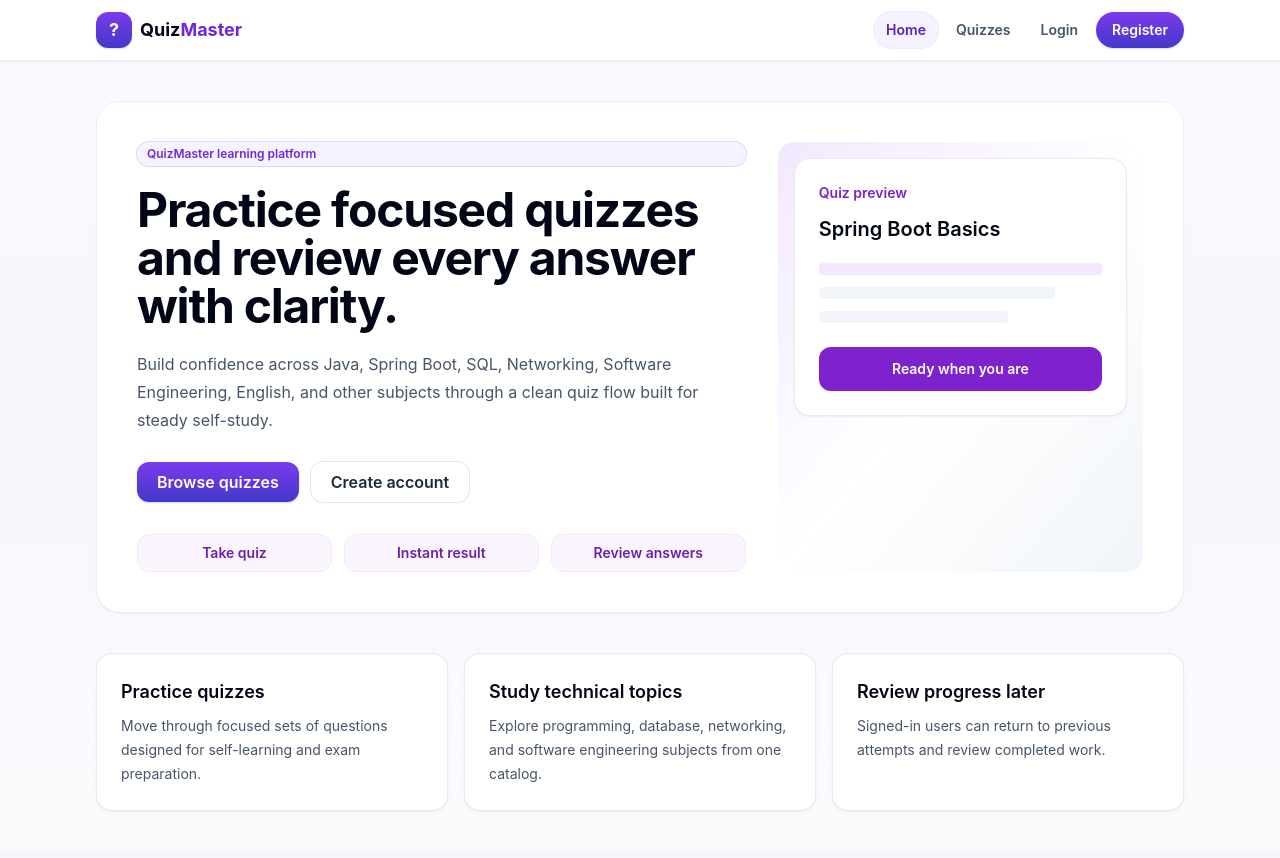
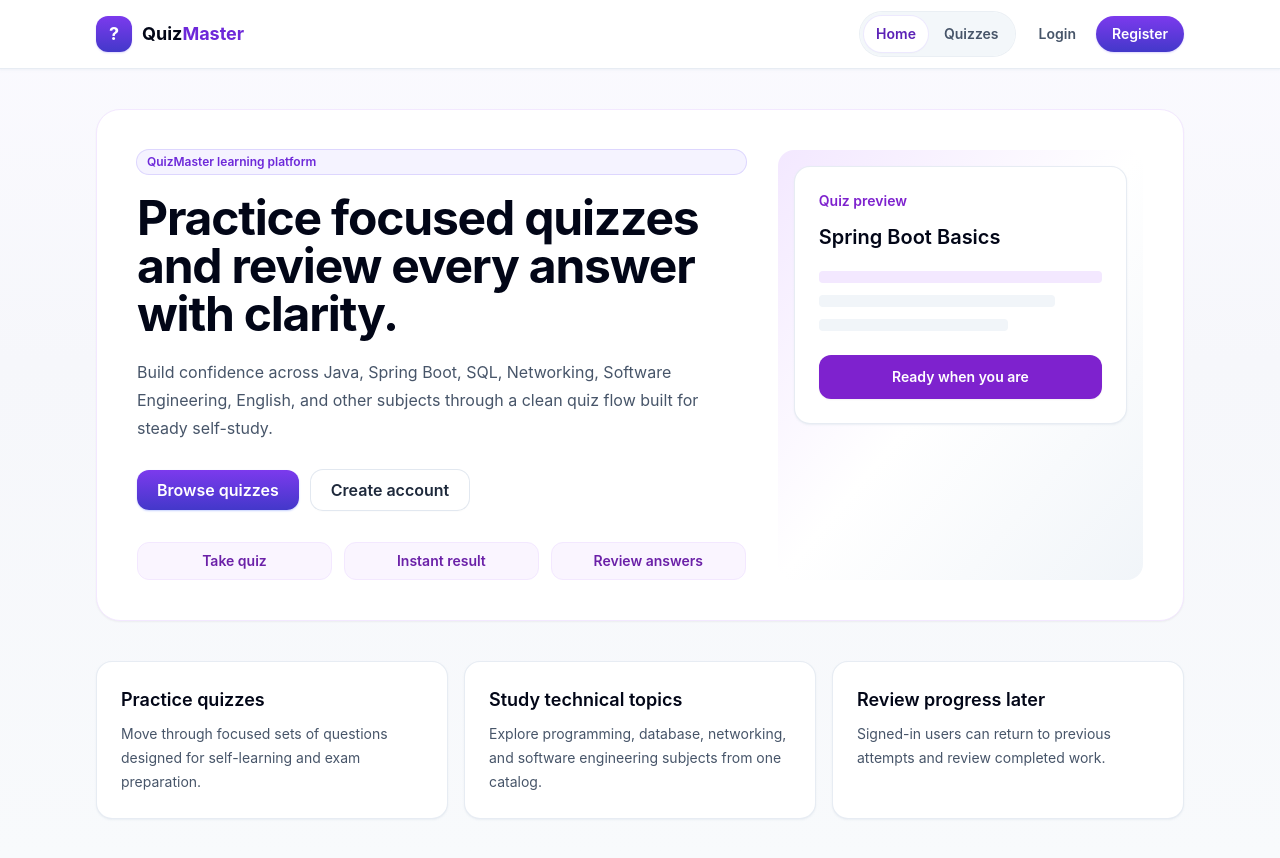
Before and after one commit to nguyenhdung2006/Quiz-Master, a React (Vite) app in the folder frontend/: page / in a window 1280 px wide. Built offline with nearby package versions, Linux system fonts and the light colour scheme; no server answers.

Commit message:
Polish app shell and navigation

```diff
--- a/frontend/src/layouts/AdminLayout.jsx
+++ b/frontend/src/layouts/AdminLayout.jsx
@@ -5,10 +5,10 @@ import { classNames } from "../components/ui/classNames.js";
 
 const linkClass = ({ isActive }) =>
   classNames(
-    "flex items-center justify-between rounded-xl px-4 py-3 text-sm font-semibold transition",
+    "flex items-center justify-between gap-3 rounded-xl px-4 py-3 text-sm font-semibold transition focus:outline-none focus-visible:ring-4 focus-visible:ring-violet-100",
     isActive
-      ? "bg-violet-50 text-violet-700 ring-1 ring-violet-100"
-      : "text-slate-600 hover:bg-slate-100 hover:text-slate-950",
+      ? "bg-white text-violet-800 shadow-sm ring-1 ring-violet-100"
+      : "text-slate-600 hover:bg-white/80 hover:text-slate-950",
   );
 
 export default function AdminLayout() {
@@ -17,8 +17,8 @@ export default function AdminLayout() {
   return (
     <div className="min-h-screen bg-transparent">
       <div className="mx-auto flex min-h-screen w-full max-w-7xl flex-col lg:flex-row">
-        <aside className="border-b border-slate-200 bg-white/95 px-4 py-4 shadow-sm shadow-slate-200/60 lg:w-72 lg:border-b-0 lg:border-r lg:px-5 lg:py-6">
-          <div className="flex flex-col gap-5">
+        <aside className="border-b border-slate-200 bg-white/95 px-4 py-4 shadow-sm shadow-slate-200/60 lg:sticky lg:top-0 lg:h-dvh lg:w-72 lg:border-b-0 lg:border-r lg:px-5 lg:py-6">
+          <div className="flex h-full flex-col gap-5">
             <div className="flex items-center justify-between gap-4">
               <NavLink to="/" className="group flex items-center gap-3">
                 <span className="flex h-10 w-10 items-center justify-center rounded-xl bg-gradient-to-b from-violet-600 to-indigo-700 text-lg font-bold text-white shadow-sm shadow-violet-200">
@@ -37,13 +37,13 @@ export default function AdminLayout() {
               <button
                 type="button"
                 onClick={logout}
-                className="rounded-lg px-3 py-2 text-sm font-semibold text-slate-600 transition hover:bg-slate-100 hover:text-slate-950 lg:hidden"
+                className="rounded-full px-3 py-2 text-sm font-semibold text-slate-600 transition hover:bg-slate-100 hover:text-slate-950 focus:outline-none focus-visible:ring-4 focus-visible:ring-violet-100 lg:hidden"
               >
                 Logout
               </button>
             </div>
 
-            <nav className="grid gap-2 sm:grid-cols-3 lg:grid-cols-1">
+            <nav className="grid gap-2 rounded-2xl bg-slate-100/80 p-1 ring-1 ring-slate-200/70 sm:grid-cols-3 lg:grid-cols-1">
               <NavLink to="/admin/quizzes" className={linkClass}>
                 <span>Quizzes</span>
                 <span className="text-xs text-current opacity-60">Manage</span>
@@ -58,14 +58,14 @@ export default function AdminLayout() {
               </NavLink>
             </nav>
 
-            <div className="hidden rounded-xl border border-slate-200 bg-slate-50 p-4 lg:block">
+            <div className="hidden rounded-2xl border border-slate-200 bg-slate-50/80 p-4 lg:block">
               <p className="text-xs font-semibold uppercase tracking-wide text-slate-500">Signed in</p>
               <p className="mt-2 break-all text-sm font-semibold text-slate-900">{currentUser?.email}</p>
               <p className="mt-1 text-xs font-medium text-violet-700">{currentUser?.role}</p>
               <button
                 type="button"
                 onClick={logout}
-                className="mt-4 w-full rounded-lg bg-white px-3 py-2 text-sm font-semibold text-slate-700 ring-1 ring-slate-200 transition hover:bg-slate-100"
+                className="mt-4 w-full rounded-xl bg-white px-3 py-2 text-sm font-semibold text-slate-700 ring-1 ring-slate-200 transition hover:bg-slate-100 focus:outline-none focus-visible:ring-4 focus-visible:ring-violet-100"
               >
                 Logout
               </button>
@@ -80,9 +80,17 @@ export default function AdminLayout() {
                 <p className="text-sm font-semibold text-violet-700">QuizMaster Admin</p>
                 <p className="text-sm text-slate-500">Manage real quiz content and publishing state.</p>
               </div>
-              <span className="hidden rounded-full bg-slate-100 px-3 py-1 text-xs font-semibold text-slate-600 sm:inline-flex">
-                {currentUser?.role}
-              </span>
+              <div className="flex items-center gap-2">
+                <span className="rounded-full bg-slate-100 px-3 py-1 text-xs font-semibold text-slate-600">
+                  {currentUser?.role}
+                </span>
+                <NavLink
+                  to="/"
+                  className="rounded-full px-3 py-1 text-xs font-semibold text-slate-500 transition hover:bg-slate-100 hover:text-slate-950 focus:outline-none focus-visible:ring-4 focus-visible:ring-violet-100 sm:hidden"
+                >
+                  Public app
+                </NavLink>
+              </div>
             </div>
           </header>
 
--- a/frontend/src/layouts/PublicLayout.jsx
+++ b/frontend/src/layouts/PublicLayout.jsx
@@ -1,26 +1,57 @@
 import { NavLink, Outlet } from "react-router-dom";
 import { useAuth } from "../auth/AuthContext.jsx";
 import PageContainer from "../components/ui/PageContainer.jsx";
+import { classNames } from "../components/ui/classNames.js";
 
 const linkClass = ({ isActive }) =>
-  `rounded-full px-3 py-2 text-sm font-semibold transition ${
-    isActive ? "bg-violet-50 text-violet-800 ring-1 ring-violet-100" : "text-slate-600 hover:bg-slate-100 hover:text-slate-950"
-  }`;
+  classNames(
+    "whitespace-nowrap rounded-full px-3 py-2 text-sm font-semibold transition focus:outline-none focus-visible:ring-4 focus-visible:ring-violet-100",
+    isActive
+      ? "bg-white text-violet-800 shadow-sm ring-1 ring-violet-100"
+      : "text-slate-600 hover:bg-white/80 hover:text-slate-950",
+  );
+
+const actionLinkClass = ({ isActive }) =>
+  classNames(
+    "whitespace-nowrap rounded-full px-4 py-2 text-sm font-semibold transition focus:outline-none focus-visible:ring-4 focus-visible:ring-violet-100",
+    isActive
+      ? "bg-indigo-800 text-white shadow-sm"
+      : "bg-gradient-to-b from-violet-600 to-indigo-700 text-white shadow-sm shadow-violet-200 hover:from-violet-700 hover:to-indigo-800",
+  );
+
+function BrandLink({ admin = false }) {
+  return (
+    <NavLink to="/" className="flex shrink-0 items-center gap-2.5 text-lg font-bold text-slate-950">
+      <span className="flex h-9 w-9 items-center justify-center rounded-xl bg-gradient-to-b from-violet-600 to-indigo-700 text-lg font-bold text-white shadow-sm shadow-violet-200">
+        ?
+      </span>
+      <span className="leading-none">
+        Quiz<span className="text-violet-700">Master</span>
+        {admin && <span className="ml-2 align-middle text-xs font-semibold uppercase tracking-wide text-slate-400">Admin</span>}
+      </span>
+    </NavLink>
+  );
+}
 
 export default function PublicLayout() {
   const { currentUser, isAuthenticated, logout } = useAuth();
+  const isAdmin = currentUser?.role === "ADMIN";
 
   return (
     <div className="min-h-screen bg-transparent">
       <header className="sticky top-0 z-20 border-b border-slate-200/80 bg-white/90 shadow-sm shadow-slate-200/50 backdrop-blur">
-        <nav className="mx-auto flex max-w-6xl items-center justify-between px-4 py-3 sm:px-6 lg:px-8">
-          <NavLink to="/" className="flex items-center gap-2 text-lg font-bold text-slate-950">
-            <span className="flex h-9 w-9 items-center justify-center rounded-xl bg-gradient-to-b from-violet-600 to-indigo-700 text-lg font-bold text-white shadow-sm shadow-violet-200">
-              ?
+        <nav className="mx-auto flex max-w-6xl flex-col gap-3 px-4 py-3 sm:px-6 lg:flex-row lg:items-center lg:justify-between lg:px-8">
+          <div className="flex items-center justify-between gap-3">
+            <BrandLink />
+            {isAuthenticated && (
+              <span className="max-w-[12rem] truncate rounded-full bg-slate-100 px-3 py-1 text-xs font-semibold text-slate-500 lg:hidden">
+                {currentUser?.role}
               </span>
-            <span>Quiz<span className="text-violet-700">Master</span></span>
-          </NavLink>
-          <div className="flex flex-wrap items-center justify-end gap-1.5">
+            )}
+          </div>
+
+          <div className="flex min-w-0 flex-col gap-3 sm:flex-row sm:items-center sm:justify-between lg:justify-end">
+            <div className="-mx-1 flex min-w-0 items-center gap-1 overflow-x-auto rounded-full bg-slate-100/80 p-1 ring-1 ring-slate-200/70 sm:mx-0">
               <NavLink to="/" className={linkClass}>
                 Home
               </NavLink>
@@ -32,43 +63,38 @@ export default function PublicLayout() {
                   My Attempts
                 </NavLink>
               )}
-            {currentUser?.role === "ADMIN" && (
+              {isAdmin && (
                 <NavLink to="/admin/quizzes" className={linkClass}>
                   Admin
                 </NavLink>
               )}
+            </div>
+
+            <div className="flex shrink-0 items-center gap-2">
               {!isAuthenticated ? (
                 <>
                   <NavLink to="/login" className={linkClass}>
                     Login
                   </NavLink>
-                <NavLink
-                  to="/register"
-                  className={({ isActive }) =>
-                    `rounded-full px-4 py-2 text-sm font-semibold transition ${
-                      isActive
-                        ? "bg-indigo-800 text-white"
-                        : "bg-gradient-to-b from-violet-600 to-indigo-700 text-white shadow-sm shadow-violet-200 hover:from-violet-700 hover:to-indigo-800"
-                    }`
-                  }
-                >
+                  <NavLink to="/register" className={actionLinkClass}>
                     Register
                   </NavLink>
                 </>
               ) : (
                 <>
-                <span className="hidden rounded-full bg-slate-100 px-3 py-1 text-xs font-semibold text-slate-500 sm:inline">
+                  <span className="hidden max-w-[16rem] truncate rounded-full bg-slate-100 px-3 py-1 text-xs font-semibold text-slate-500 lg:inline">
                     {currentUser.email} - {currentUser.role}
                   </span>
                   <button
                     type="button"
                     onClick={logout}
-                  className="rounded-full px-3 py-2 text-sm font-semibold text-slate-600 transition hover:bg-slate-100 hover:text-slate-950"
+                    className="whitespace-nowrap rounded-full px-3 py-2 text-sm font-semibold text-slate-600 transition hover:bg-slate-100 hover:text-slate-950 focus:outline-none focus-visible:ring-4 focus-visible:ring-violet-100"
                   >
                     Logout
                   </button>
                 </>
               )}
+            </div>
           </div>
         </nav>
       </header>
```
Lines whose indentation alone changed are shown as unchanged.
